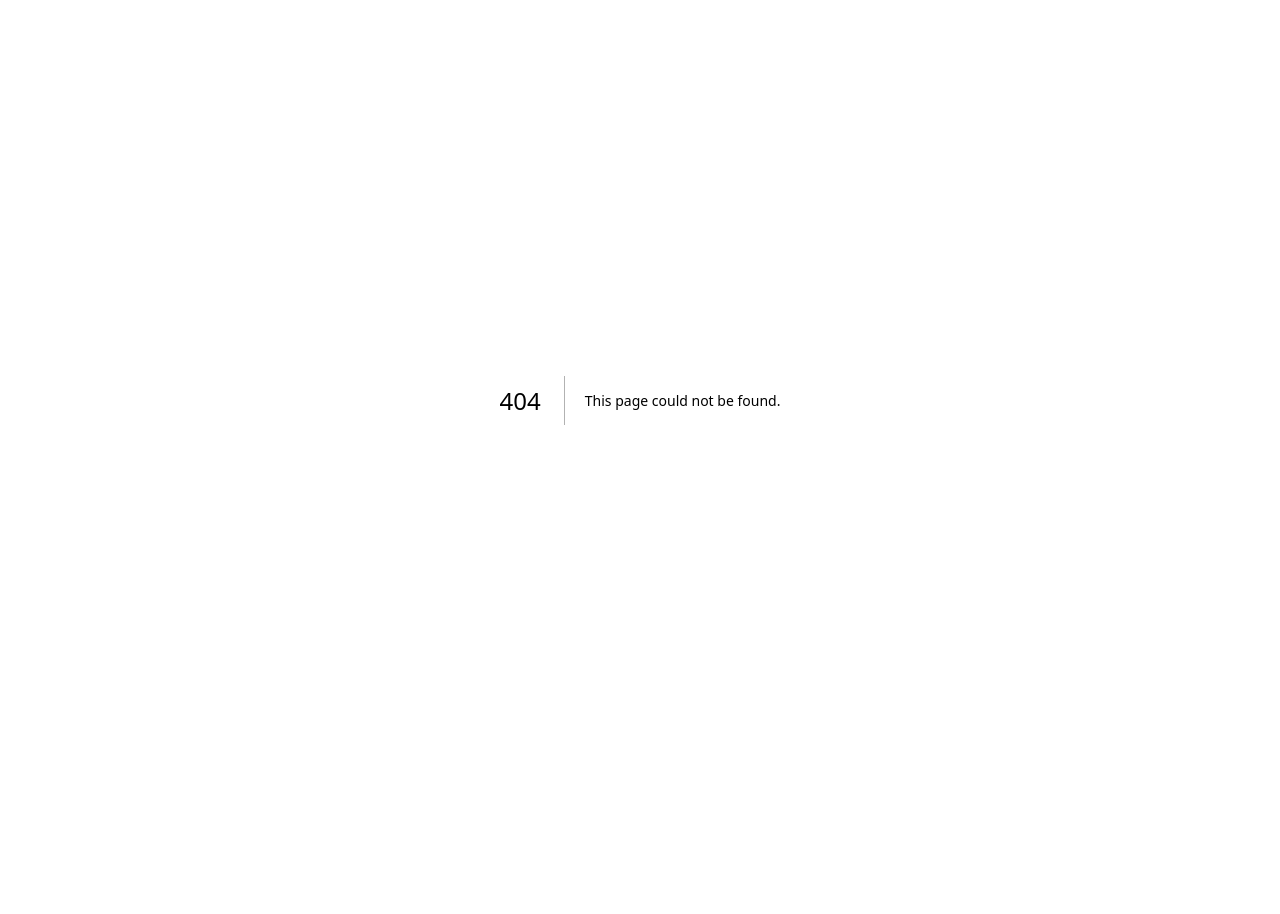
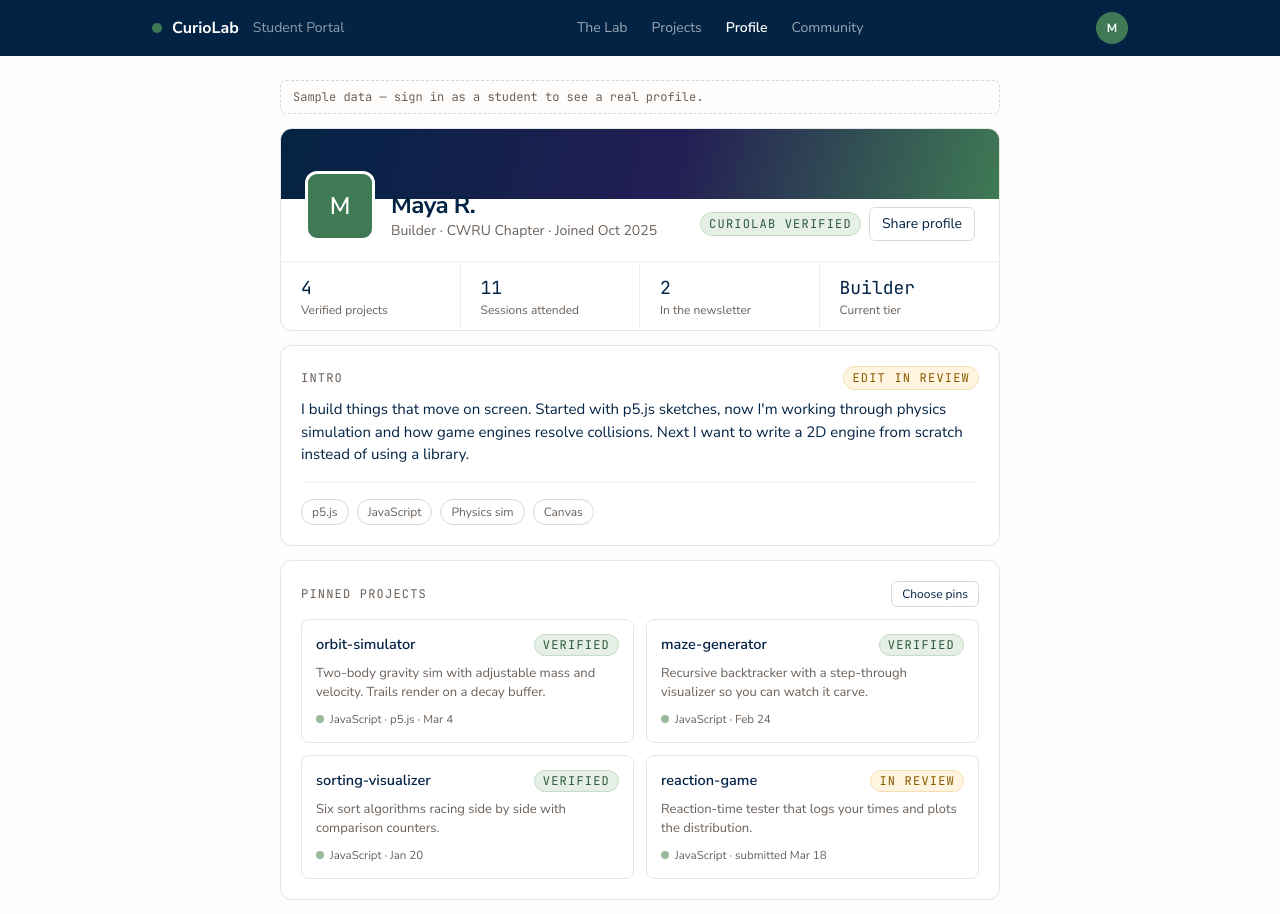
Before and after one commit to anaizma/CurioLabWeb, a Next.js app: page /portal/student in a window 1280 px wide. Before the commit this address had no page. Shown: the top 914 px of the page. Before the commit the page ends 800 px from the top, so only its background shows below. Built offline with nearby package versions, Linux system fonts and the light colour scheme; no server answers.

Commit message:
feat(portal): student profile page

```diff
--- /dev/null
+++ b/app/portal/student/page.tsx
@@ -0,0 +1,26 @@
+import { getStudentProfile } from "@/lib/portal/student-data";
+import ProfileHero from "@/components/portal/profile/ProfileHero";
+import ProfileIntro from "@/components/portal/profile/ProfileIntro";
+import PinnedProjects from "@/components/portal/profile/PinnedProjects";
+import Composer from "@/components/portal/profile/Composer";
+import ActivityFeed from "@/components/portal/profile/ActivityFeed";
+
+export default async function StudentProfilePage() {
+  const p = await getStudentProfile();
+  return (
+    <div className="mx-auto max-w-3xl px-6 py-6 pb-20 space-y-3.5">
+      {p.isSample && (
+        <div className="text-xs font-mono text-muted border border-dashed border-black/15 rounded-md px-3 py-2">
+          Sample data — sign in as a student to see a real profile.
+        </div>
+      )}
+      <ProfileHero p={p} />
+      <ProfileIntro p={p} />
+      <PinnedProjects p={p} />
+      <Composer p={p} />
+      <div className="pt-4">
+        <ActivityFeed p={p} />
+      </div>
+    </div>
+  );
+}
```
